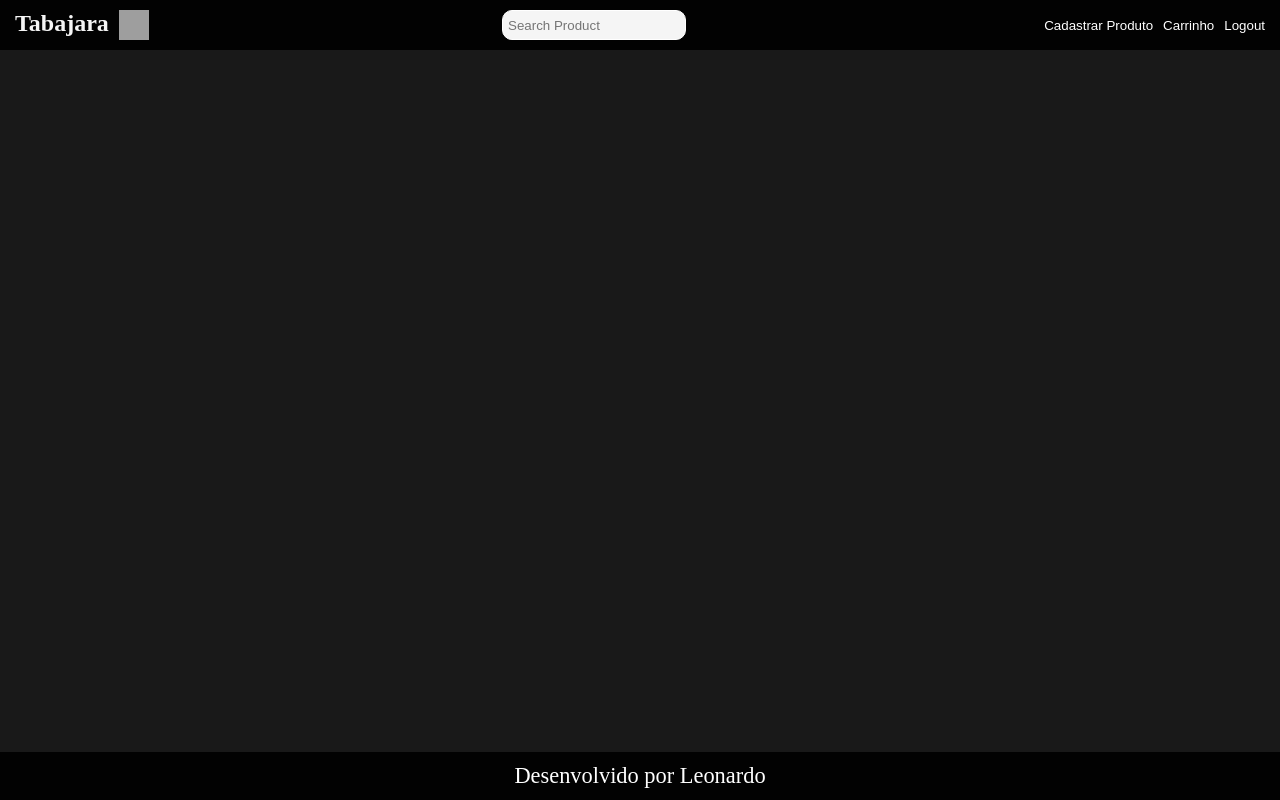
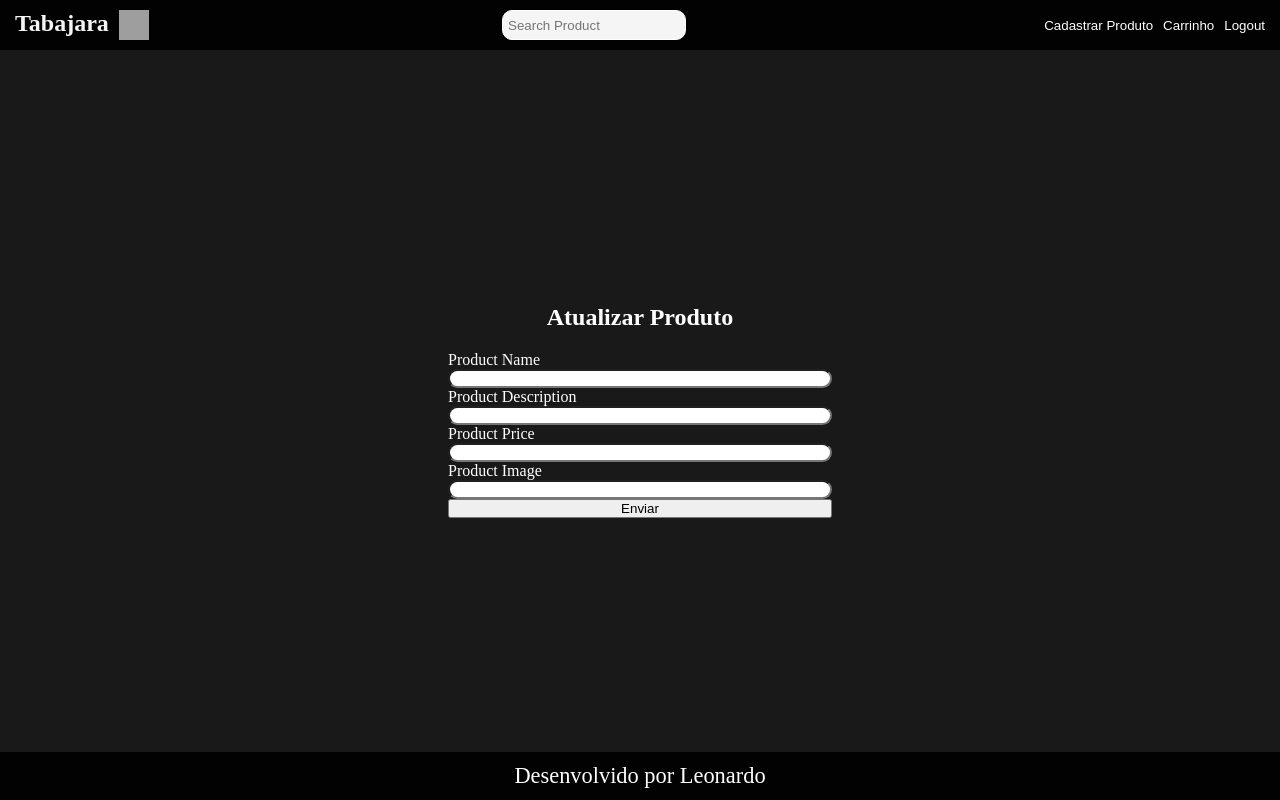
Before and after one commit to Leonardo-KF/C017-ReactTs, a React (Vite) app in the folder Ecommerce/: page /update/1 in a window 1280 px wide. Built offline with nearby package versions, Linux system fonts and the light colour scheme; no server answers; grey boxes are pictures that could not be loaded.

Commit message:
feat: add new route to update product

```diff
--- a/Ecommerce/src/components/card/card.tsx
+++ b/Ecommerce/src/components/card/card.tsx
@@ -2,6 +2,7 @@ import { api } from "../../utils/api/api";
 import { Product } from "../../utils/types/product.type";
 import { CardSection, ButtonsDiv, Buttons } from "./styles";
 import swal from "sweetalert";
+import { useNavigate } from "react-router-dom";
 
 interface CardProps extends Product {
   updatePage: () => void;
@@ -15,6 +16,8 @@ export function Card({
   price,
   updatePage,
 }: CardProps) {
+  const navigate = useNavigate();
+
   async function DeleteCard() {
     swal({
       title: "Deletar Produto?",
@@ -54,7 +57,14 @@ export function Card({
       <span>{price}</span>
       <h3>{description}</h3>
       <ButtonsDiv>
-        <Buttons color="blue">Editar</Buttons>
+        <Buttons
+          color="blue"
+          onClick={() => {
+            navigate("/update/" + id);
+          }}
+        >
+          Editar
+        </Buttons>
         <Buttons color="red" onClick={DeleteCard}>
           Deletar
         </Buttons>
--- a/Ecommerce/src/main.tsx
+++ b/Ecommerce/src/main.tsx
@@ -16,6 +16,7 @@ ReactDOM.createRoot(document.getElementById("root") as HTMLElement).render(
         <Routes>
           <Route path="/" element={<Home />} />
           <Route path="/create" element={<CreateProduct />} />
+          <Route path="/update/:id" element={<CreateProduct />} />
         </Routes>
       </Content>
       <Footer />
--- a/Ecommerce/src/pages/createProduct/createProduct.tsx
+++ b/Ecommerce/src/pages/createProduct/createProduct.tsx
@@ -1,11 +1,24 @@
-import { FormEvent } from "react";
-import { useNavigate } from "react-router-dom";
-import { ProductInput } from "../../utils/types/product.type";
+import { FormEvent, useState, useEffect } from "react";
+import { useNavigate, useParams } from "react-router-dom";
+import { Product, ProductInput } from "../../utils/types/product.type";
 import { ContentDiv } from "./styles";
 import { api } from "../../utils/api/api";
 
 export function CreateProduct() {
   const navigate = useNavigate();
+  const [product, setProduct] = useState<Product>();
+  const { id } = useParams();
+
+  useEffect(() => {
+    getProductById();
+  }, []);
+
+  async function getProductById() {
+    if (id) {
+      const product = await api.getProductById(id);
+      setProduct(product);
+    }
+  }
 
   async function handleSubmit(e: FormEvent<HTMLFormElement>) {
     e.preventDefault();
@@ -19,25 +32,46 @@ export function CreateProduct() {
 
     // 0.5 Everton preço como string
 
-    const product = await api.createProduct(newProduct);
+    const ProductResponse = await api.createProduct(newProduct);
 
-    if (product) {
+    if (ProductResponse) {
       navigate("/");
     }
   }
 
   return (
     <ContentDiv>
-      <h2>Cadatro de Produtos</h2>
+      <h2>{id ? "Atualizar Produto" : "Cadastro de Produto"}</h2>
       <form onSubmit={handleSubmit}>
         <label>Product Name</label>
-        <input type="text" name="productName" required></input>
+        <input
+          defaultValue={product?.name}
+          type="text"
+          name="productName"
+          required
+        ></input>
         <label>Product Description</label>
-        <input type="text" name="productDescription" required></input>
+        <input
+          defaultValue={product?.description}
+          type="text"
+          name="productDescription"
+          required
+        ></input>
         <label>Product Price</label>
-        <input type="number" step="0.01" name="productPrice" required></input>
+        <input
+          defaultValue={product?.price}
+          type="number"
+          step="0.01"
+          name="productPrice"
+          required
+        ></input>
         <label>Product Image</label>
-        <input type="text" name="productImage" required></input>
+        <input
+          defaultValue={product?.imageURL}
+          type="text"
+          name="productImage"
+          required
+        ></input>
         <button type="submit">Enviar</button>
       </form>
     </ContentDiv>
--- a/Ecommerce/src/utils/api/api.ts
+++ b/Ecommerce/src/utils/api/api.ts
@@ -52,4 +52,16 @@ export const api = {
       );
     }
   },
+
+  getProductById: async (productId: string): Promise<Product | undefined> => {
+    try {
+      const product = await axios.get("/product/find/" + productId);
+      return product.data;
+    } catch (err) {
+      handleError(
+        "Produto não encontrado",
+        "Nenhum produto com esse id foi encontrado no servidor"
+      );
+    }
+  },
 };
```
